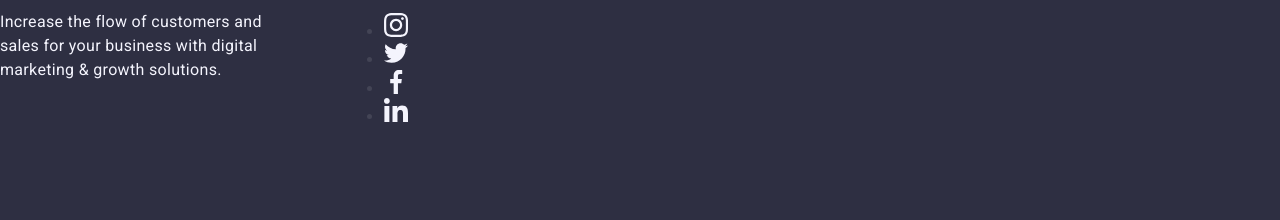
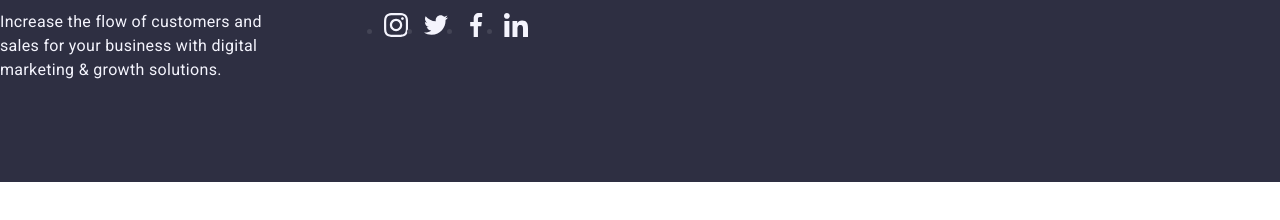
Before and after one commit to Danil7828/goit-markup-hw-04, a plain HTML site: page index.html in a window 1280 px wide. Shown: the part 3302-3522 px from the top of the page. After the commit the page ends 3484 px from the top, so only its background shows below. Drawn offline with nearby package versions, Linux system fonts and the light colour scheme.

Commit message:
Update styles.css

```diff
--- a/css/styles.css
+++ b/css/styles.css
@@ -500,3 +500,8 @@ img {
   color: #FFFFFF;
   margin-bottom: 16px;
 }
+
+.footer-icon-list{
+  display: flex;
+  gap: 16px;
+}
```
